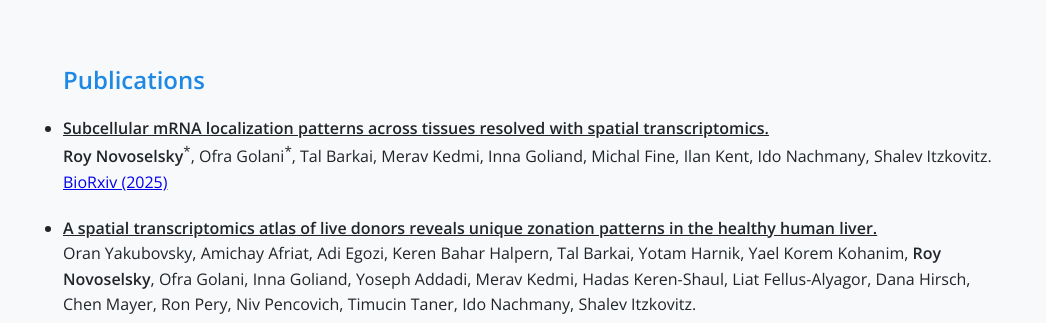
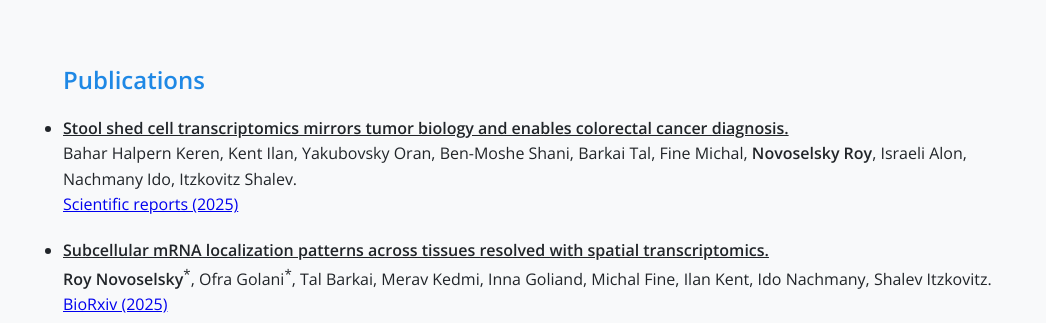
Before and after one commit to roynov01/roynov01.github.io, a plain HTML site: page index.html in a window 1280 px wide. Shown: the part 446-769 px from the top of the page, without its empty margins (109-1155 px from the left). Drawn offline with nearby package versions, Linux system fonts and the light colour scheme.

Commit message:
Add publication entry for stool shed cell transcriptomics

```diff
--- a/index.html
+++ b/index.html
@@ -144,6 +144,11 @@
 	<section id="publications">
 	  <h2>Publications</h2>
 	  <ul>
+		<li style="margin-bottom: 20px;">
+			<strong><u> Stool shed cell transcriptomics mirrors tumor biology and enables colorectal cancer diagnosis.</u></strong><br>
+			Bahar Halpern Keren, Kent Ilan, Yakubovsky Oran, Ben-Moshe Shani, Barkai Tal, Fine Michal, <strong>Novoselsky Roy</strong>, Israeli Alon, Nachmany Ido, Itzkovitz Shalev.<br>
+			<a href="https://www.nature.com/articles/s41598-025-17411-5" target="_blank" rel="noopener noreferrer">Scientific reports (2025)</a>
+		</li>
 	  	<li style="margin-bottom: 20px;">
 		  <strong><u>Subcellular mRNA localization patterns across tissues resolved with spatial transcriptomics.</u></strong><br>
 		  <strong>Roy Novoselsky</strong><sup>*</sup>, Ofra Golani<sup>*</sup>, Tal Barkai, Merav Kedmi, Inna Goliand, Michal Fine, Ilan Kent, Ido Nachmany, Shalev Itzkovitz.<br>
```
